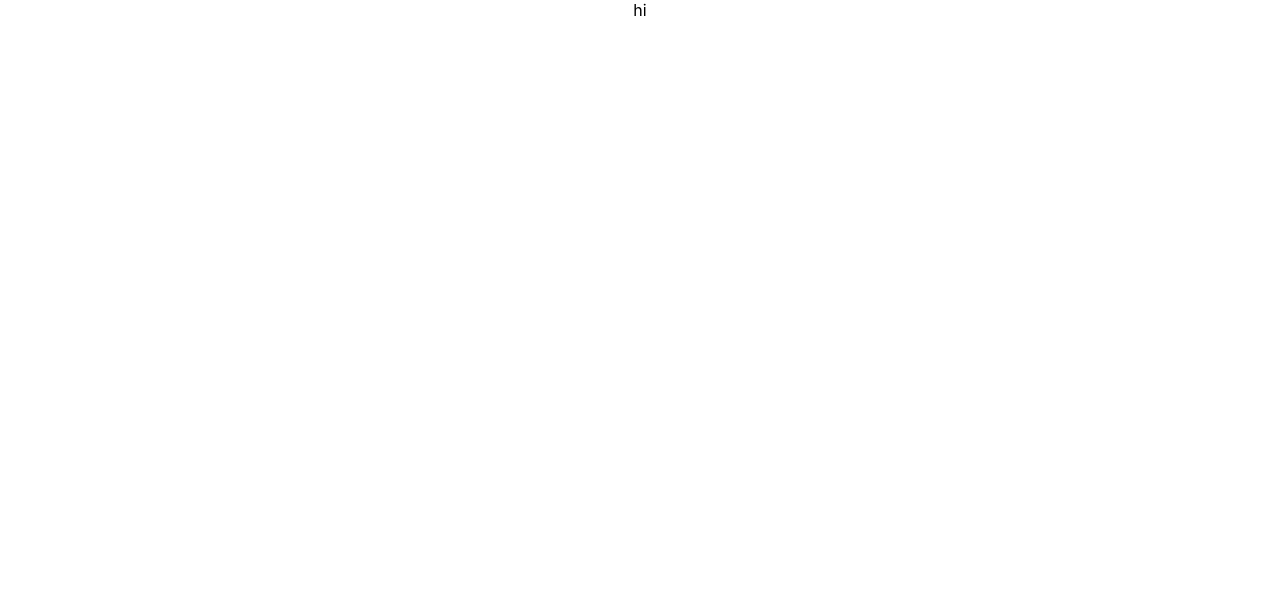
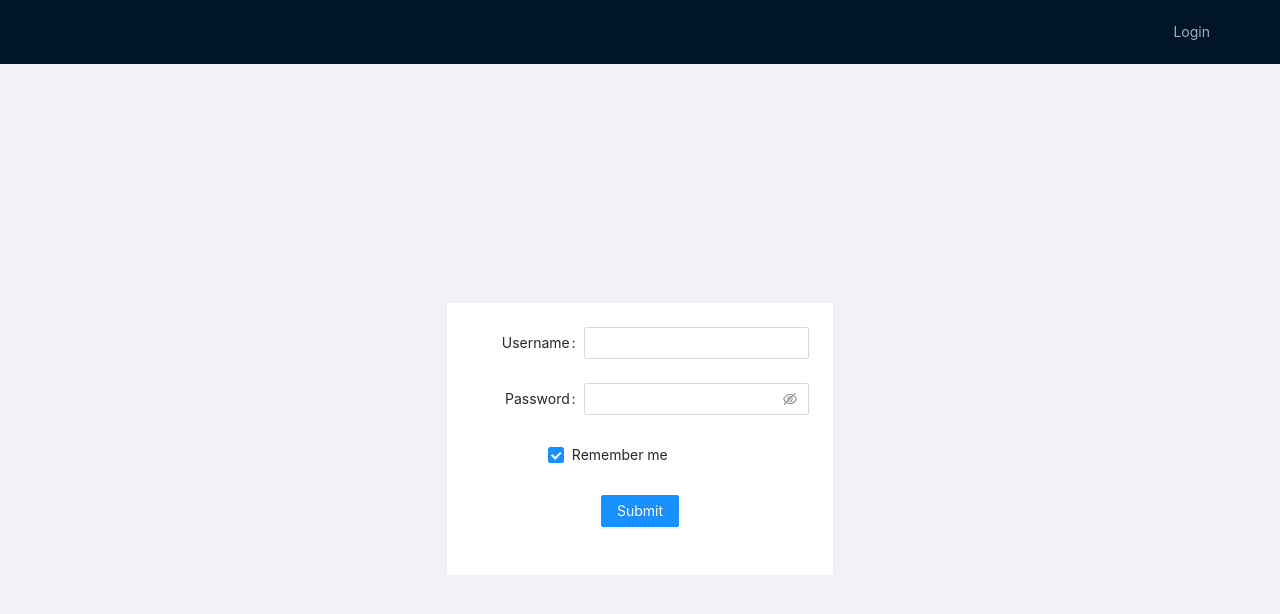
Before and after one commit to Ya-maz/fictional-dollop, a React (Create React App) app: page / in a window 1280 px wide. Shown: the top 614 px of the page. Built offline with nearby package versions, Linux system fonts and the light colour scheme.

Commit message:
+nabvar loginform and login page

```diff
--- a/src/App.css
+++ b/src/App.css
@@ -1,3 +1,9 @@
+@import "~antd/dist/antd.css";
+
 .App {
   text-align: center;
 }
+
+.h100 {
+  height: calc(100vh - 50px);
+}
--- a/src/App.tsx
+++ b/src/App.tsx
@@ -1,7 +1,18 @@
+import Layout from "antd/lib/layout";
+
+import Navbar from "./components/Navbar";
 import "./App.css";
+import Login from "./pages/Login";
 
 function App() {
-  return <div className="App">hi</div>;
+  return (
+    <div className="App">
+      <Layout>
+        <Navbar />
+        <Login />
+      </Layout>
+    </div>
+  );
 }
 
 export default App;
--- /dev/null
+++ b/src/components/LoginForm.tsx
@@ -0,0 +1,47 @@
+import { useState } from "react";
+import { Form, Input, Checkbox, Button } from "antd";
+
+const LoginForm = () => {
+  const [username, setUsername] = useState("");
+  const [password, setPassword] = useState("");
+
+  const changeUsername = (e: React.ChangeEvent<HTMLInputElement>) =>
+    setUsername(e.target.value);
+  const changePassword = (e: React.ChangeEvent<HTMLInputElement>) =>
+    setPassword(e.target.value);
+
+  return (
+    <Form
+      name="basic"
+      labelCol={{ span: 8 }}
+      wrapperCol={{ span: 16 }}
+      initialValues={{ remember: true }}
+      onFinishFailed={() => {}}
+      autoComplete="off"
+    >
+      <Form.Item label="Username" name="username">
+        <Input value={username} onChange={changeUsername} />
+      </Form.Item>
+
+      <Form.Item label="Password" name="password">
+        <Input.Password value={password} onChange={changePassword} />
+      </Form.Item>
+
+      <Form.Item
+        name="remember"
+        valuePropName="checked"
+        wrapperCol={{ offset: 2, span: 16 }}
+      >
+        <Checkbox>Remember me</Checkbox>
+      </Form.Item>
+
+      <Form.Item wrapperCol={{ offset: 4, span: 16 }}>
+        <Button type="primary" htmlType="submit">
+          Submit
+        </Button>
+      </Form.Item>
+    </Form>
+  );
+};
+
+export default LoginForm;
--- /dev/null
+++ b/src/components/Navbar.tsx
@@ -0,0 +1,15 @@
+import { Layout, Menu, Row } from "antd";
+
+const Navbar = () => {
+  return (
+    <Layout.Header>
+      <Row justify="end">
+        <Menu theme="dark" mode="horizontal" selectable={false}>
+          <Menu.Item key="1">Login</Menu.Item>
+        </Menu>
+      </Row>
+    </Layout.Header>
+  );
+};
+
+export default Navbar
--- /dev/null
+++ b/src/pages/Login.tsx
@@ -0,0 +1,17 @@
+import React, { FC } from "react";
+import { Card, Layout, Row } from "antd";
+import LoginForm from "../components/LoginForm";
+
+const Login: FC = () => {
+  return (
+    <Layout>
+      <Row justify="center" align="middle" className="h100">
+        <Card>
+          <LoginForm />
+        </Card>
+      </Row>
+    </Layout>
+  );
+};
+
+export default Login;
```
